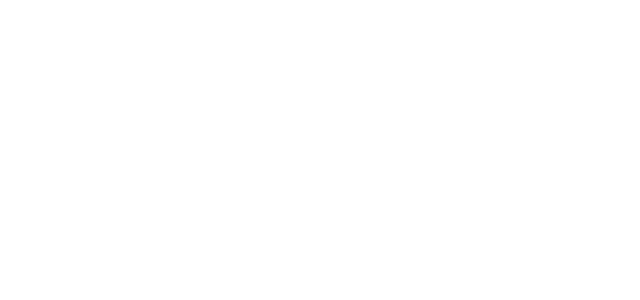
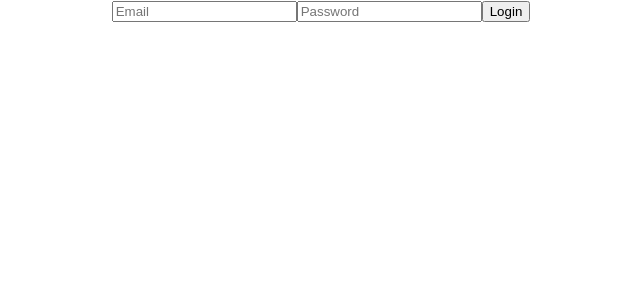
Before and after one commit to mattcbodily/budget-app-hooks, a React (Create React App) app: page /#/login in a window 1280 px wide. Shown: the top 300 px of the page, without its empty margins (319-959 px from the left). Built offline with nearby package versions, Linux system fonts and the light colour scheme.

Commit message:
login functionality now works

```diff
--- a/src/Components/Authentication/Login.js
+++ b/src/Components/Authentication/Login.js
@@ -0,0 +1,33 @@
+import React, {useState} from 'react';
+import axios from 'axios';
+
+const Login = (props) => {
+    const [email, setEmail] = useState('')
+    const [password, setPassword] = useState('')
+
+    const handleLogin = () => {
+        axios.post('/auth/login', {email, password})
+        .then(res => {
+            props.history.push('/budget')
+        })
+    }
+
+    return(
+        <div>
+            <input
+                value={email}
+                placeholder='Email'
+                maxLength='40'
+                onChange={e => setEmail(e.target.value)} />
+            <input
+                value={password}
+                type='password'
+                placeholder='Password'
+                maxLength='40'
+                onChange={e => setPassword(e.target.value)} />
+            <button onClick={handleLogin}>Login</button>
+        </div>
+    )
+}
+
+export default Login;
--- /dev/null
+++ b/src/Components/Budget/BudgetProgress.js
@@ -0,0 +1,11 @@
+import React, {useState, useEffect} from 'react';
+
+const BudgetProgress = (props) => {
+    return (
+        <div>
+            BudgetProgress Component
+        </div>
+    )
+}
+
+export default BudgetProgress;
--- a/src/routes.js
+++ b/src/routes.js
@@ -5,13 +5,15 @@
 import Register from './Components/Authentication/Register';
 import Instructions from './Components/Instructions/Instructions';
 import BudgetPlanner from './Components/Budget/BudgetPlanner';
+import BudgetProgress from './Components/Budget/BudgetProgress';
 
 export default (
     <Switch>
         <Route exact path = '/' component = {Landing} />
-        {/* <Route path = '/login' component = {Login} /> */}
+        <Route path = '/login' component = {Login} />
         <Route path = '/register' component = {Register} />
         <Route path = '/instructions' component = {Instructions} />
         <Route path = '/planner' component = {BudgetPlanner} />
+        <Route path = '/budget' component = {BudgetProgress} />
     </Switch>
 )
```
